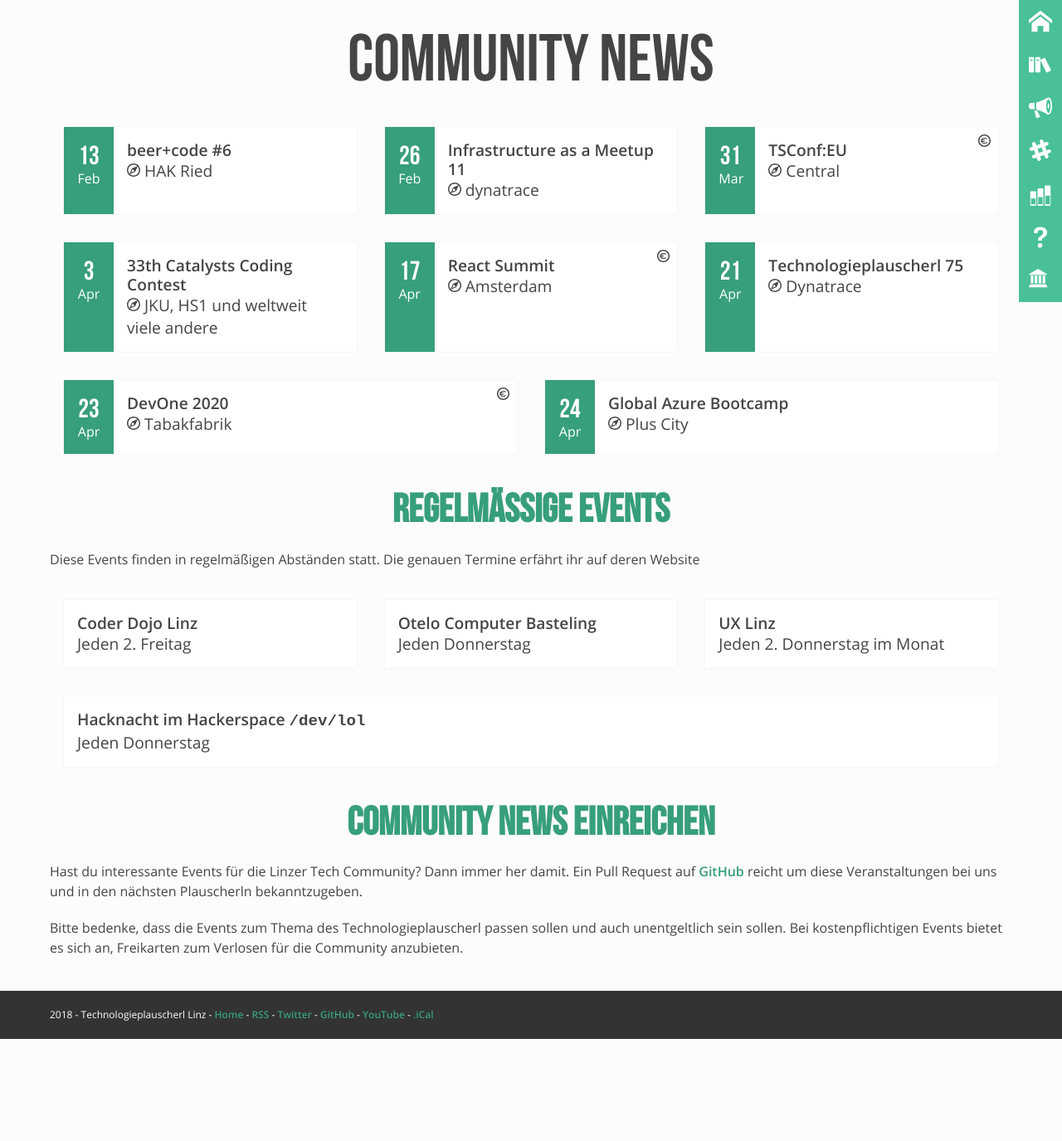
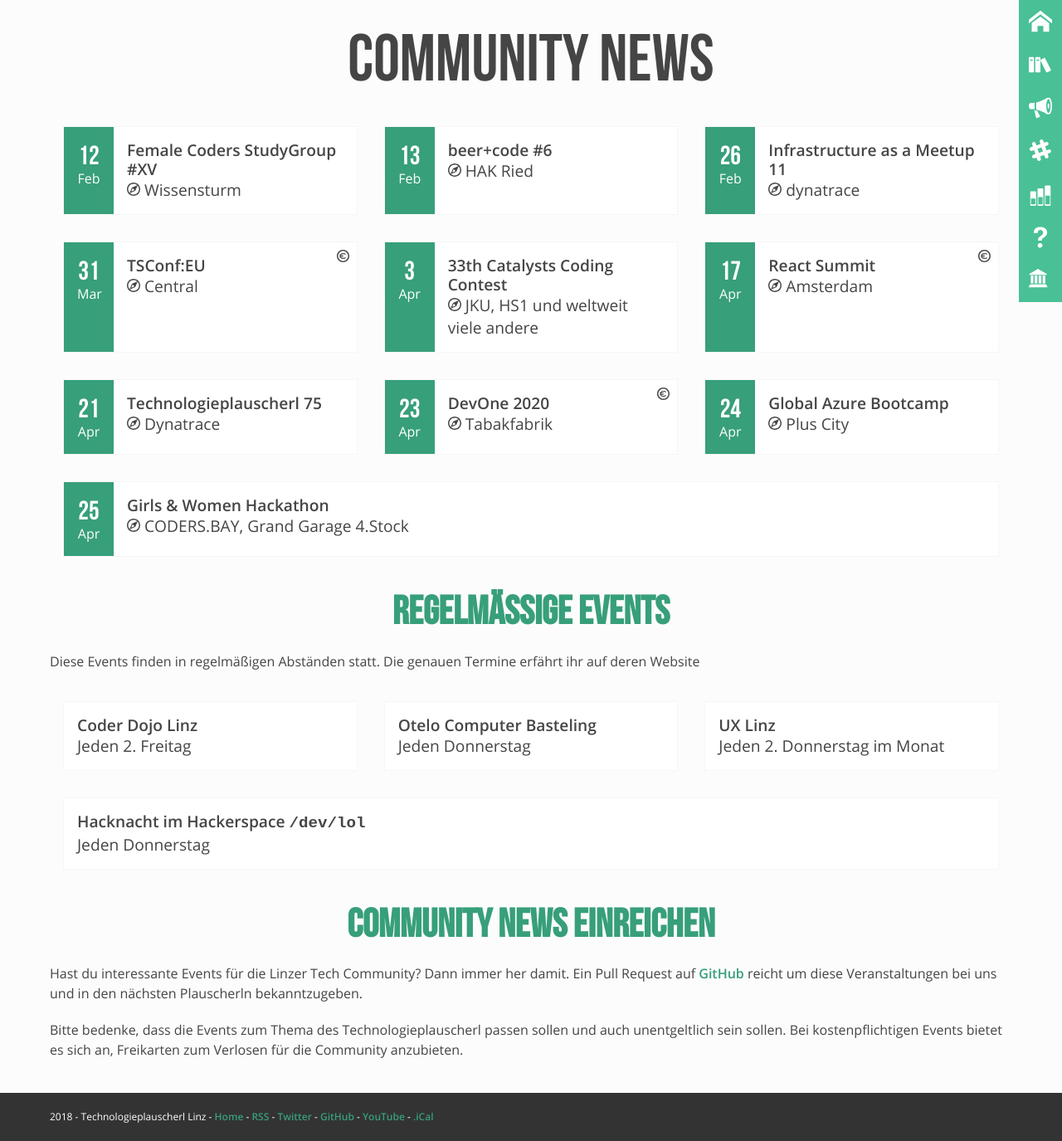
Before and after one commit to mericanAncer127/plauscherl, a Jekyll site: the page built from pages/community-news.html, in a window 1280 px wide. Shown: the whole page at 83% size. Built offline with Jekyll 4.4.1, drawn with Linux system fonts in a browser that asks for light colours; before the commit the page ends 1252 px from its top, so only the background shows below that.

Commit message:
Update community.yml (#204)
Add female coders studygroup and women & girls hackathon

```diff
--- a/_data/community.yml
+++ b/_data/community.yml
@@ -200,6 +200,16 @@
       location: "Tractive, Randlstraße 18a"
       date: 2019-11-20
       link: https://www.meetup.com/Female-Coders-Linz/events/265189381/
+    -
+      name: "Female Coders StudyGroup #XV"
+      location: "Wissensturm"
+      date: 2020-02-12
+      link: https://www.meetup.com/Female-Coders-Linz/events/267092922/
+    -
+      name: "Girls & Women Hackathon"
+      location: "CODERS.BAY, Grand Garage 4.Stock"
+      date: 2020-04-25
+      link: https://female-coders.at/hackathon/
 -
   id: beer+code
   name: "beer+code Ried"
```
